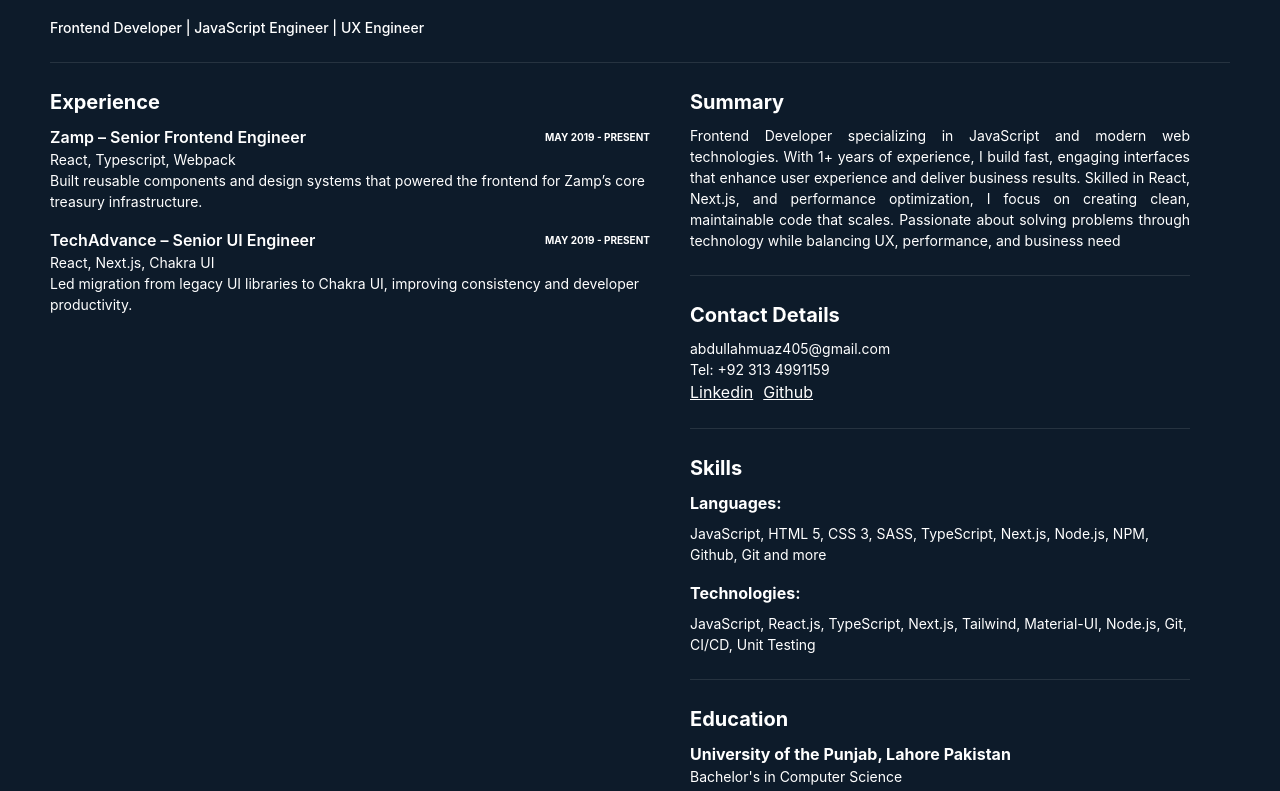
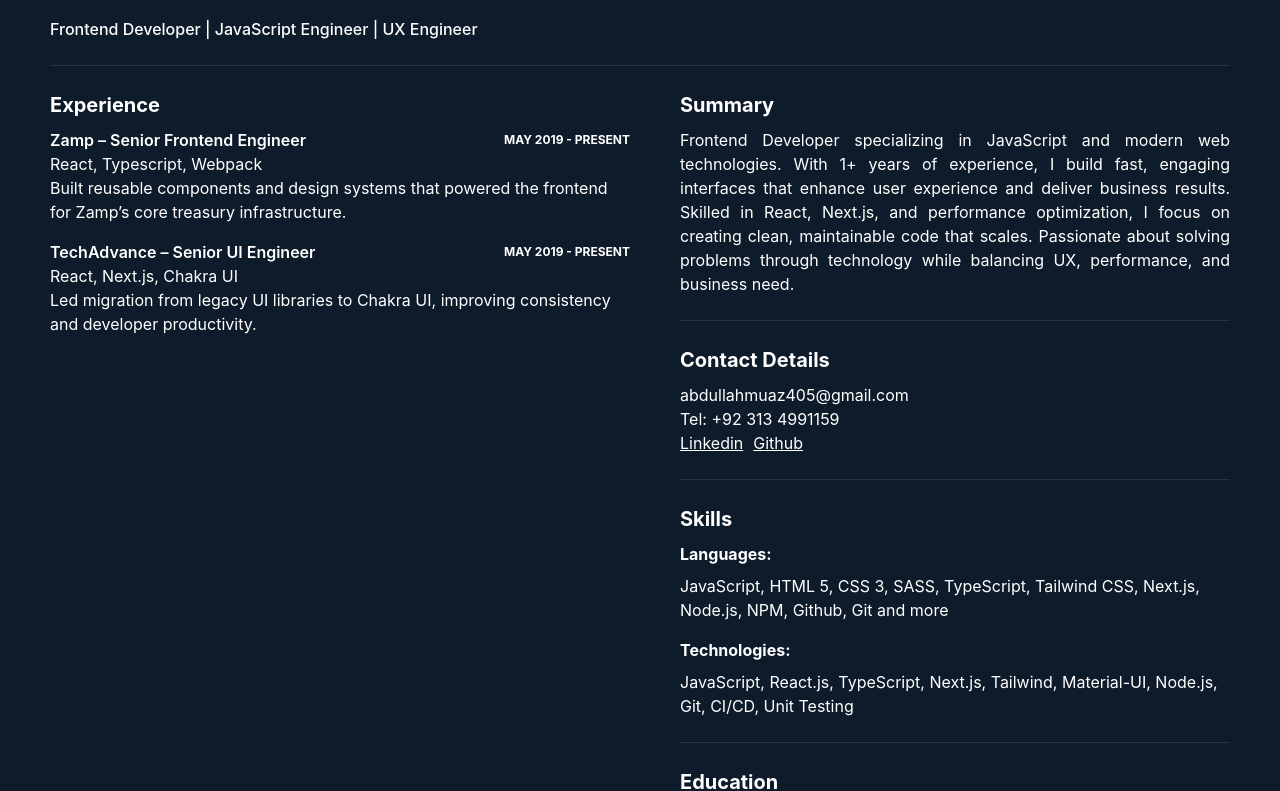
Before and after one commit to realabdullahmuaz/My-Resume, a Next.js app: page /resume in a window 1280 px wide. Shown: the part 310-1101 px from the top of the page. Built offline with nearby package versions, Linux system fonts and the light colour scheme.

Commit message:
fontsize updated

```diff
--- a/src/_components/Resume.tsx
+++ b/src/_components/Resume.tsx
@@ -20,7 +20,7 @@ export default function ResumePage() {
         <Typography sx={{ fontSize: {xs:"38px", sm:"48px"}, fontWeight: "700" }}>
           My Resumé.
         </Typography>
-        <Typography sx={{ fontSize: "14px", mt: "6px" }}>
+        <Typography sx={{ fontSize: "16px", mt: "6px" }}>
           Reach out to me via my{" "}
           <Link href="/contact-us">
             <Typography
@@ -55,7 +55,7 @@ export default function ResumePage() {
       <Typography sx={{ fontSize: "34px", fontWeight: "700", mb: "6px" }}>
         Abdullah Muaz
       </Typography>
-      <Typography sx={{ fontSize: "14px", fontWeight: "500", mb: "6px" }}>
+      <Typography sx={{ fontSize: "16px", fontWeight: "500", mb: "6px" }}>
         Frontend Developer | JavaScript Engineer | UX Engineer
       </Typography>
 
@@ -71,7 +71,7 @@ export default function ResumePage() {
         sx={{
           display: "flex",
           flexDirection: { xs: "column-reverse", md: "row" },
-          gap: "40px",
+          gap: "50px",
         }}
       >
         <Box sx={{ maxWidth: { xs: "100%", md: "600px" } }}>
@@ -89,14 +89,14 @@ export default function ResumePage() {
               <Typography sx={{ fontSize: "16px", fontWeight: "600" }}>
                 Zamp – Senior Frontend Engineer
               </Typography>
-              <Typography sx={{ fontSize: "10px", fontWeight: "700" }}>
+              <Typography sx={{ fontSize: "12px", fontWeight: "700" }}>
                 MAY 2019 - PRESENT
               </Typography>
             </Box>
-            <Typography sx={{ fontSize: "14px" }}>
+            <Typography sx={{ fontSize: "16px" }}>
               React, Typescript, Webpack
             </Typography>
-            <Typography sx={{ fontSize: "14px" }}>
+            <Typography sx={{ fontSize: "16px" }}>
               Built reusable components and design systems that powered the
               frontend for Zamp’s core treasury infrastructure.
             </Typography>
@@ -112,14 +112,14 @@ export default function ResumePage() {
               <Typography sx={{ fontSize: "16px", fontWeight: "600" }}>
                 TechAdvance – Senior UI Engineer
               </Typography>
-              <Typography sx={{ fontSize: "10px", fontWeight: "700" }}>
+              <Typography sx={{ fontSize: "12px", fontWeight: "700" }}>
                 MAY 2019 - PRESENT
               </Typography>
             </Box>
-            <Typography sx={{ fontSize: "14px" }}>
+            <Typography sx={{ fontSize: "16px" }}>
               React, Next.js, Chakra UI
             </Typography>
-            <Typography sx={{ fontSize: "14px" }}>
+            <Typography sx={{ fontSize: "16px" }}>
               Led migration from legacy UI libraries to Chakra UI, improving
               consistency and developer productivity.
             </Typography>
@@ -127,11 +127,11 @@ export default function ResumePage() {
           {/* Repeat above Box for other experiences */}
         </Box>
 
-        <Box sx={{ maxWidth: { xs: "100%", md: "500px" } }}>
+        <Box sx={{ maxWidth: { xs: "100%", md: "550px" } }}>
           <Typography sx={{ fontSize: "20px", fontWeight: "700", mb: "8px" }}>
             Summary
           </Typography>
-          <Typography sx={{ fontSize: "14px", textAlign: "justify" }}>
+          <Typography sx={{ fontSize: "16px", textAlign: "justify" }}>
             {/* Frontend developer and javascript engineer with over 1+ years of
             experience, Delivering engaging and visually compelling applications
             with user-friendly interactions that drive business growth and
@@ -142,7 +142,7 @@ export default function ResumePage() {
             results. Skilled in React, Next.js, and performance optimization, I
             focus on creating clean, maintainable code that scales. Passionate
             about solving problems through technology while balancing UX,
-            performance, and business need
+            performance, and business need.
           </Typography>
 
           <Divider
@@ -156,10 +156,10 @@ export default function ResumePage() {
           <Typography sx={{ fontSize: "20px", fontWeight: "700", mb: "8px" }}>
             Contact Details
           </Typography>
-          <Typography sx={{ fontSize: "14px" }}>
+          <Typography sx={{ fontSize: "16px" }}>
             abdullahmuaz405@gmail.com
           </Typography>
-          <Typography sx={{ fontSize: "14px" }}>
+          <Typography sx={{ fontSize: "16px" }}>
             Tel: +92 313 4991159
           </Typography>
           <Box sx={{ display: "flex", gap: "10px" }}>
@@ -196,14 +196,14 @@ export default function ResumePage() {
           <Typography sx={{ fontSize: "16px", fontWeight: "700", mb: "8px" }}>
             Languages:
           </Typography>
-          <Typography sx={{ fontSize: "14px", mb: "16px" }}>
-            JavaScript, HTML 5, CSS 3, SASS, TypeScript, Next.js, Node.js, NPM,
+          <Typography sx={{ fontSize: "16px", mb: "16px" }}>
+            JavaScript, HTML 5, CSS 3, SASS, TypeScript, Tailwind CSS, Next.js, Node.js, NPM,
             Github, Git and more
           </Typography>
           <Typography sx={{ fontSize: "16px", fontWeight: "700", mb: "8px" }}>
             Technologies:
           </Typography>
-          <Typography sx={{ fontSize: "14px", mb: "16px" }}>
+          <Typography sx={{ fontSize: "16px", mb: "16px" }}>
             JavaScript, React.js, TypeScript, Next.js, Tailwind, Material-UI,
             Node.js, Git, CI/CD, Unit Testing
           </Typography>
@@ -222,8 +222,8 @@ export default function ResumePage() {
           <Typography sx={{ fontSize: "16px", fontWeight: "700" }}>
             University of the Punjab, Lahore Pakistan
           </Typography>
-          <Typography sx={{ fontSize: "14px" }}>
-            Bachelor's in Computer Science
+          <Typography sx={{ fontSize: "16px" }}>
+            Bachelor&apos;s in Computer Science
           </Typography>
 
           <Divider
@@ -238,7 +238,7 @@ export default function ResumePage() {
           <Typography sx={{ fontSize: "20px", fontWeight: "700", mb: "8px" }}>
             Projects
           </Typography>
-          <Typography sx={{ fontSize: "14px" }}>
+          <Typography sx={{ fontSize: "16px" }}>
             Portfolio Website, Dashboard App, Open Source contributions on
             GitHub.
           </Typography>
```
